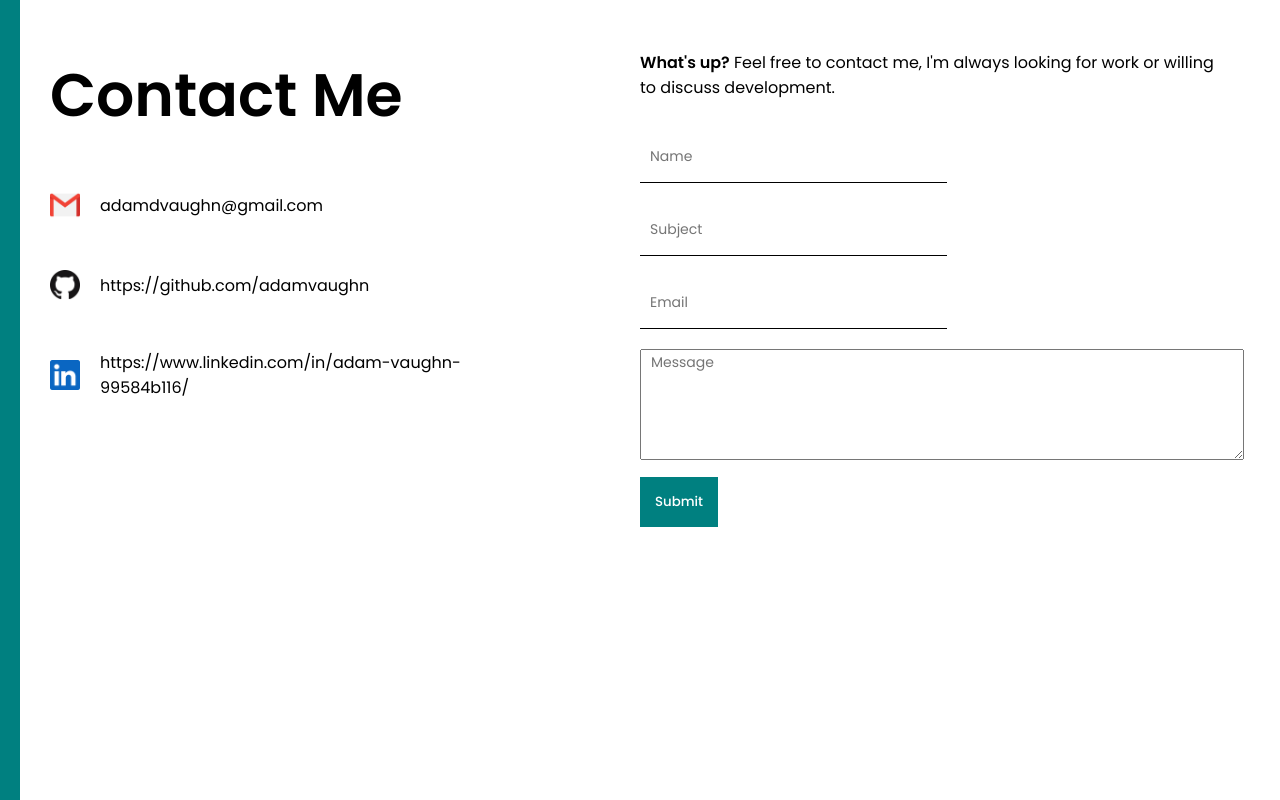
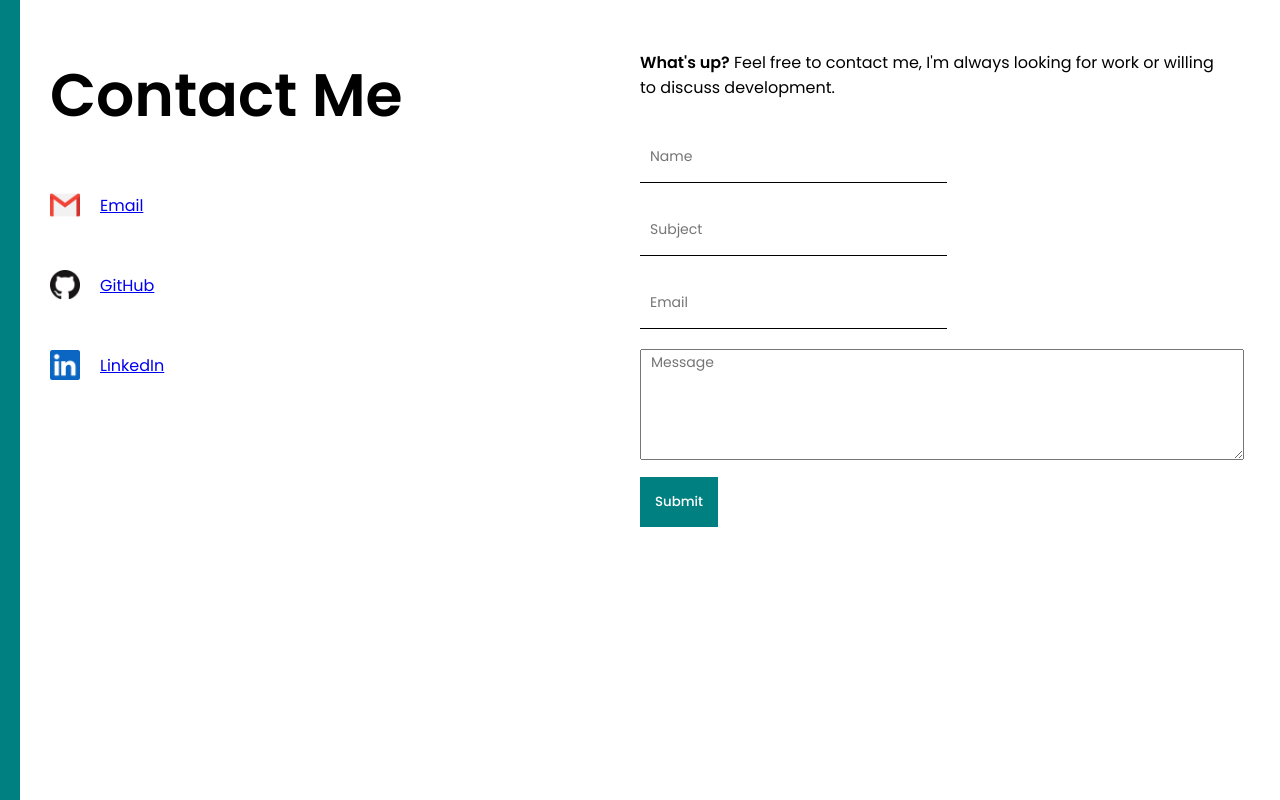
Before and after one commit to adamvaughn/react-portfolio, a React (Create React App) app: page / in a window 1280 px wide. Shown: the part 2541-3341 px from the top of the page. Built offline with nearby package versions, Linux system fonts and the light colour scheme.

Commit message:
fixed contact links

```diff
--- a/src/components/contact/Contact.jsx
+++ b/src/components/contact/Contact.jsx
@@ -12,15 +12,15 @@ const Contact = () => {
                     <div className="c-info">
                     <div className="c-info-item">
                             <img src={email} alt="" className="c-icon" />
-                            adamdvaughn@gmail.com
+                            <a href="mailto:adamdvaughn@gmail.com">Email</a>
                         </div>
                         <div className="c-info-item">
                             <img src={GitHub} alt="" className="c-icon" />
-                            https://github.com/adamvaughn
+                            <a href="https://github.com/adamvaughn">GitHub</a>
                         </div>
                         <div className="c-info-item">
                             <img src={LinkedIn} alt="" className="c-icon" />
-                            https://www.linkedin.com/in/adam-vaughn-99584b116/
+                            <a href="https://www.linkedin.com/in/adam-vaughn-99584b116/">LinkedIn</a>
                         </div>
                     </div>
                 </div>
```
Also changed, not shown: 13 other files (tests, documents, lock files or other folders).
